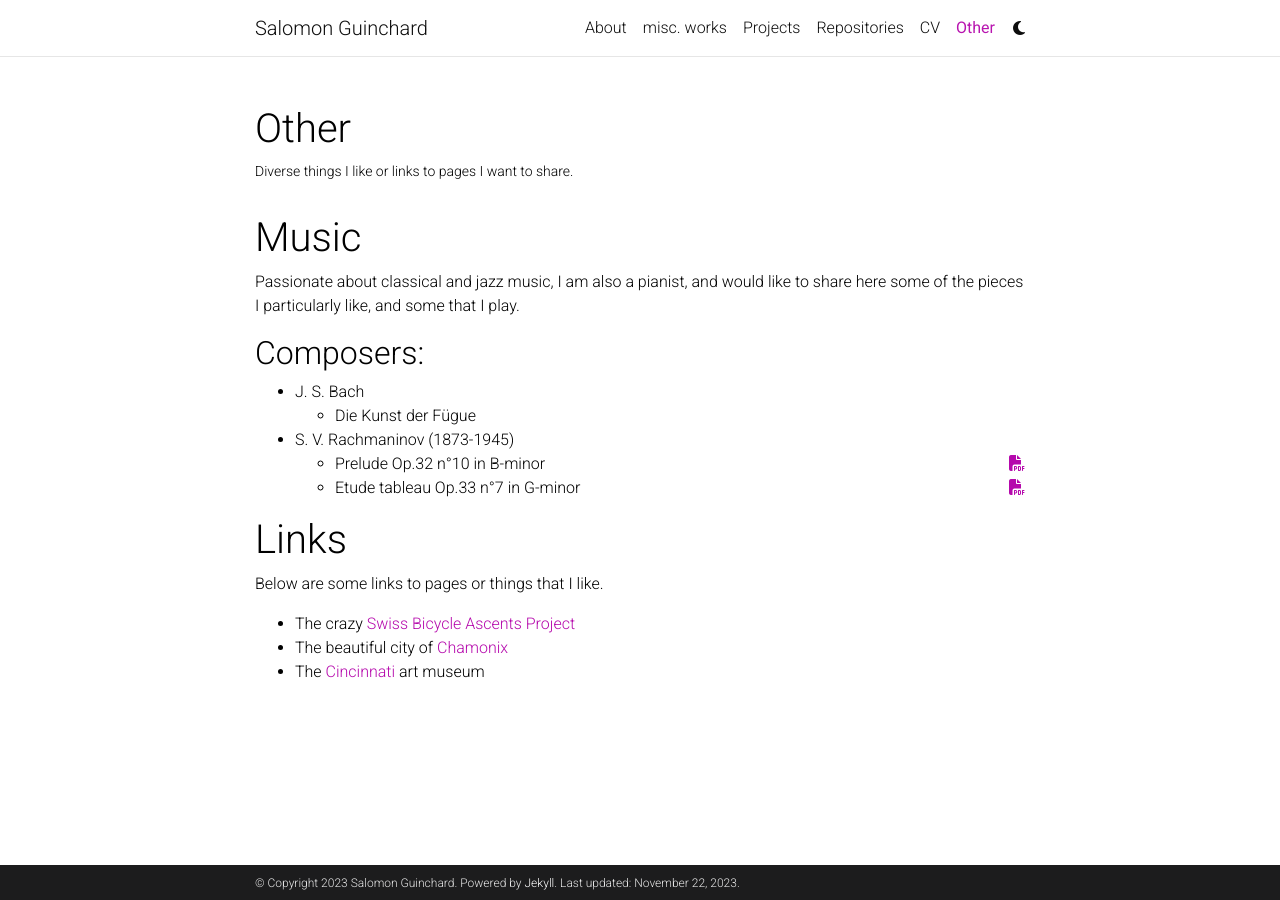
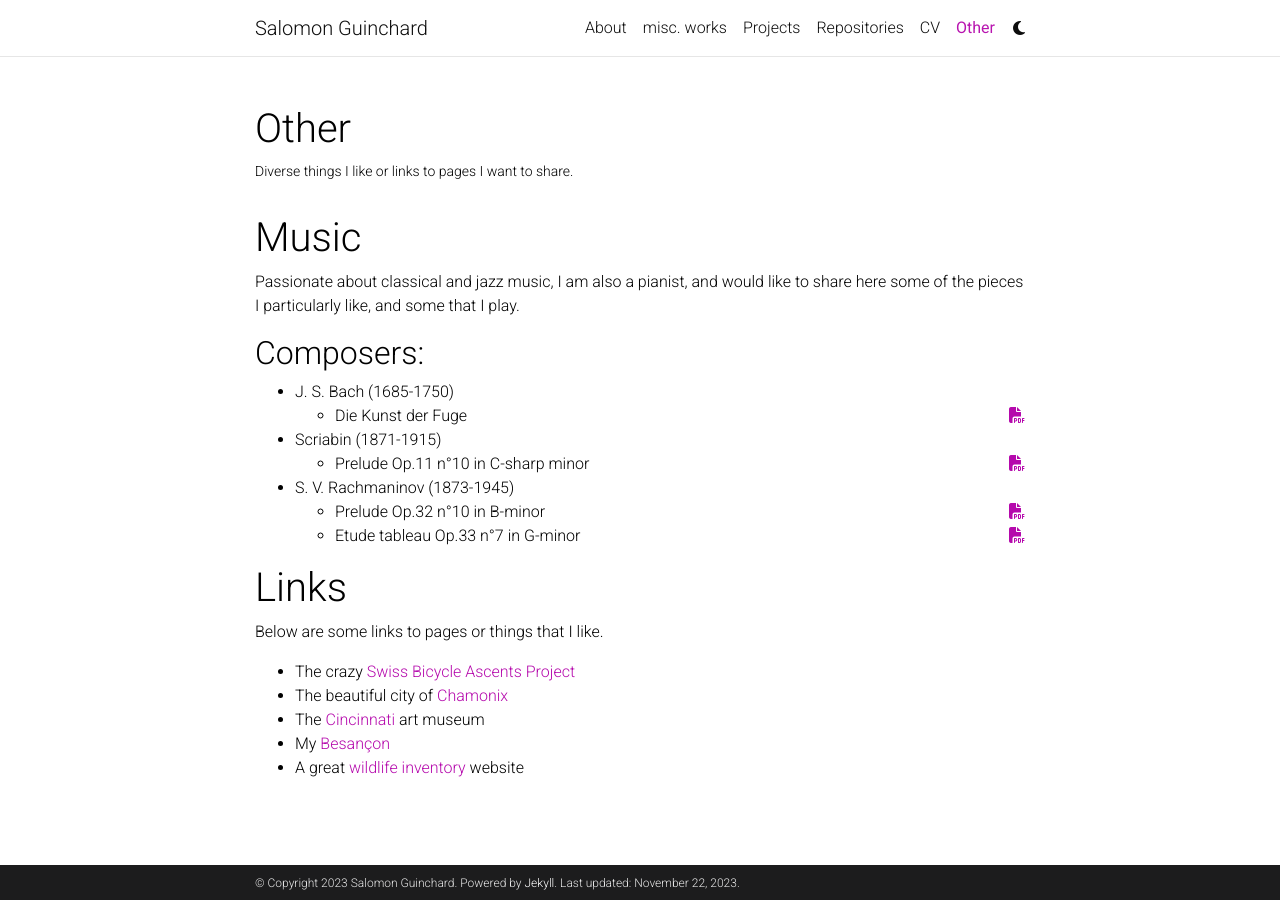
Before and after one commit to salomon73/salomon73.github.io, a Jekyll site: the page built from _pages/teaching.md, in a window 1280 px wide. Built offline with Jekyll 4.4.1, drawn with Linux system fonts in a browser that asks for light colours; comment, search, counter and statistics services are not loaded; a style sheet for code colours, icons or effects is not loaded.

Commit message:
composers features added

```diff
--- a/_pages/teaching.md
+++ b/_pages/teaching.md
@@ -12,12 +12,16 @@
 
 ## Composers:
 
-- J. S. Bach
-    - Die Kunst der Fügue
+- J. S. Bach (1685-1750)
+    - Die Kunst der Fuge <a href="{{'Bach_fuge.pdf' | prepend: 'assets/pdf/' | relative_url}}" target="_blank" rel="noopener noreferrer" class="float-right"><i class="fas fa-file-pdf"></i></a>
+
+- Scriabin (1871-1915)
+    - Prelude Op.11 n°10 in C-sharp minor <a href="{{'Scriabin_op_11.pdf' | prepend: 'assets/pdf/' | relative_url}}" target="_blank" rel="noopener noreferrer" class="float-right"><i class="fas fa-file-pdf"></i></a>
+
 
 - S. V. Rachmaninov (1873-1945)
-    - Prelude Op.32 n°10 in B-minor <a href="{{'poster.pdf' | prepend: 'assets/pdf/' | relative_url}}" target="_blank" rel="noopener noreferrer" class="float-right"><i class="fas fa-file-pdf"></i></a>
-    - Etude tableau Op.33 n°7 in G-minor <a href="{{'main.pdf' | prepend: 'assets/pdf/' | relative_url}}" target="_blank" rel="noopener noreferrer" class="float-right"><i class="fas fa-file-pdf"></i></a>
+    - Prelude Op.32 n°10 in B-minor <a href="{{'Rach_op_32.pdf' | prepend: 'assets/pdf/' | relative_url}}" target="_blank" rel="noopener noreferrer" class="float-right"><i class="fas fa-file-pdf"></i></a>
+    - Etude tableau Op.33 n°7 in G-minor <a href="{{'Rach_op_33.pdf' | prepend: 'assets/pdf/' | relative_url}}" target="_blank" rel="noopener noreferrer" class="float-right"><i class="fas fa-file-pdf"></i></a>
 
 
 # Links
@@ -27,3 +31,5 @@
 - The crazy [Swiss Bicycle Ascents Project](https://kbarbey.github.io/swiss-bicycle-ascents/)
 - The beautiful city of [Chamonix](https://en.chamonix.com)
 - The [Cincinnati](https://www.cincinnatiartmuseum.org) art museum
+- My [Besançon](https://www.besancon-tourisme.com/en/)
+- A great [wildlife inventory](https://www.inaturalist.org/observations?user_id=mosquitomel) website
```
Also changed, not shown: 6 other files.
